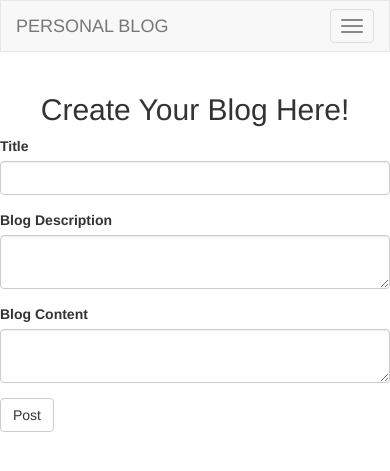
After one commit to Teri11/Personal-Blog, a Flask app: page /new_post in a window 390 px wide; the page is wider, and only the part inside the window is pictured. The commit adds this page. Shown: the top 471 px of that part. Run offline with Flask 2, Linux system fonts and the light colour scheme; the visitor is signed in with stand-in values (Sample User, id 1); data comes from the database, SQL or seed files in the repository; data that the repository does not hold is empty; some libraries are stand-ins or nearby versions.

Commit message:
added post form HTML

```diff
--- a/app/main/views.py
+++ b/app/main/views.py
@@ -16,7 +16,7 @@
 @main.route('/')
 def index():
     quote = get_quote()
-    # blogs = Blog.query.filter_by(title ='title').all()
+    blogs = Blog.query.filter_by(title ='title').all()
 
     return render_template('index.html',quote = quote)
 
--- a/app/requests.py
+++ b/app/requests.py
@@ -1,7 +1,7 @@
 import requests
 from .models import Quote
 
-url = "http://quotes.stormconsultancy.co.uk/random.json"
+url = 'http://quotes.stormconsultancy.co.uk/random.json'
 
 def get_quote():
     """
--- /dev/null
+++ b/app/templates/post.html
@@ -0,0 +1,28 @@
+{% extends 'base.html'%}
+{% import 'bootstrap/wtf.html' as wtf %}
+
+<!-- Styles block -->
+{% block styles%}
+{{ super() }}
+<link rel="stylesheet" href="https://pro.fontawesome.com/releases/v5.10.0/css/all.css"
+  integrity="sha384-AYmEC3Yw5cVb3ZcuHtOA93w35dYTsvhLPVnYs9eStHfGJvOvKxVfELGroGkvsg+p" crossorigin="anonymous" />
+<link rel="stylesheet" href="https://maxcdn.bootstrapcdn.com/bootstrap/3.3.7/css/bootstrap.min.css"
+  integrity="sha384-BVYiiSIFeK1dGmJRAkycuHAHRg32OmUcww7on3RYdg4Va+PmSTsz/K68vbdEjh4u" crossorigin="anonymous">
+<link rel="stylesheet" href="../static/css/index.css" />
+{% endblock %}
+
+{% block content %}
+
+    <div  i="particles-js"  >
+        <div class=" row" >
+
+            <div class="col-md-2"></div>
+            <div class="col-md-8" id="postform">
+                <h2 class="text-center">Create Your Blog Here!</h2>
+                {{wtf.quick_form(form)}}
+            </div>
+            <div class="col-md-2"></div>
+        </div>
+    </div>
+
+{% endblock%}
--- a/app/templates/profile/profile.html
+++ b/app/templates/profile/profile.html
@@ -19,7 +19,7 @@
       <div class="card testimonial-card">
         <div class="card-img">
           {% if user.profile_pic_path %}
-          <img  src="{{url_for('static',filename=user.profile_pic_path)}}" style="height:300px;border-radius: 1%"
+          <img  src="{{url_for('static',filename=user.profile_pic_path)}}" style="height:200px;border-radius: 1%"
             class="card-img" alt="woman avatar"><br>
           {%else%}
           <div><i class='fas fa-user-alt' style='font-size:120px;color: #584b53'></i></div>
```
